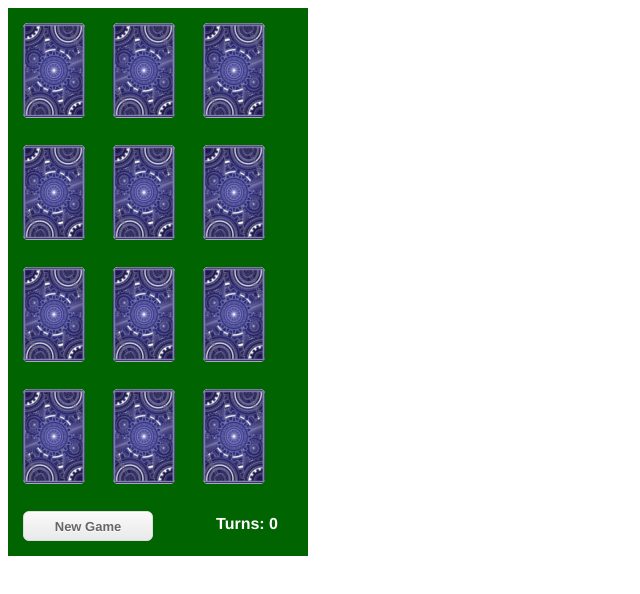
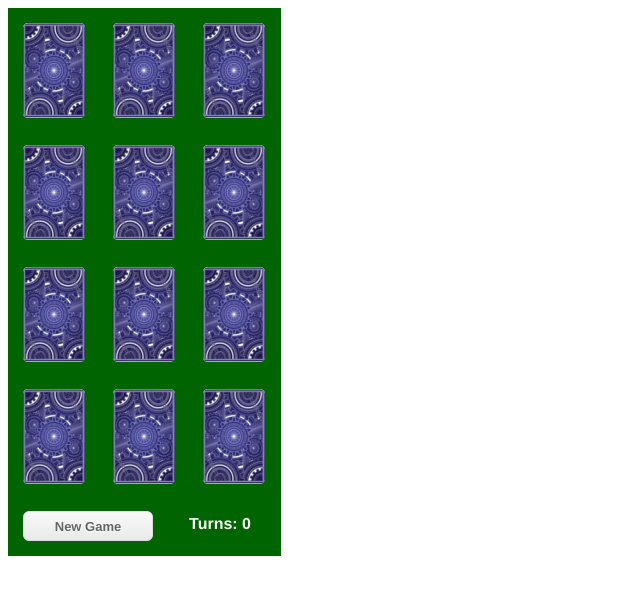
Before and after one commit to mark-willett/Games_Framework, a plain HTML site: page Games_Framework/cardMatching/index.html in a window 1280 px wide. Shown: the whole page, without its empty margins (0-640 px from the left). Drawn offline with Linux system fonts and the light colour scheme; files whose address does not match are found by name.

Commit message:
Adjusted width

```diff
--- a/Games_Framework/cardMatching/cardMatching.css
+++ b/Games_Framework/cardMatching/cardMatching.css
@@ -1,5 +1,5 @@
 .card-grid {
-    width: 300px;
+    width: 273px;
     background: gray;
     overflow-y: auto;
     background: DarkGreen;
```
